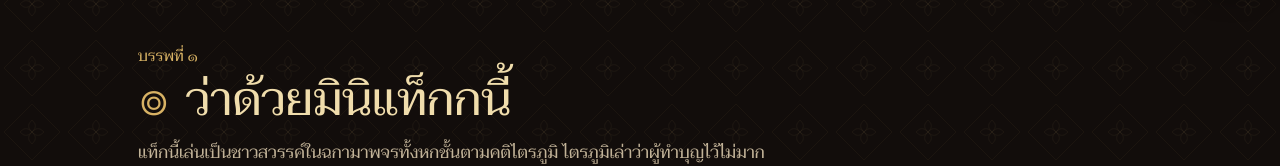
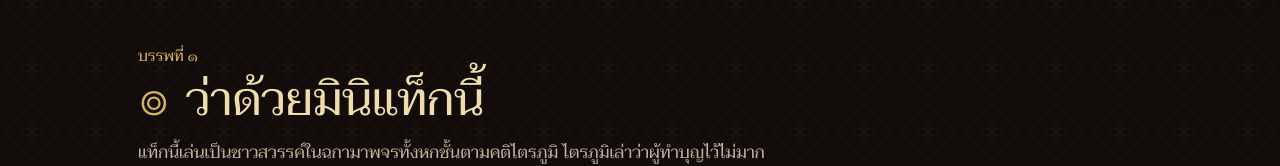
Before and after one commit to bbengcanthr-coder/sawanbcfa, a plain HTML site: page index.html in a window 1280 px wide. Shown: the part 796-962 px from the top of the page. Drawn offline with Linux system fonts and the light colour scheme; a web font is replaced by a local one.

Commit message:
Update index.html

```diff
--- a/index.html
+++ b/index.html
@@ -516,7 +516,7 @@ footer ul{margin:0 0 1.2rem;padding-left:1.2rem;display:grid;gap:.25rem}
   <div class="wrap">
     <header class="chap-head">
       <p class="chap-no">บรรพที่ ๑</p>
-      <h2><span class="fm">๏</span>ว่าด้วยมินิแท็กกนี้</h2>
+      <h2><span class="fm">๏</span>ว่าด้วยมินิแท็กนี้</h2>
       <p class="lede">แท็กนี้เล่นเป็นชาวสวรรค์ในฉกามาพจรทั้งหกชั้นตามคติไตรภูมิ ไตรภูมิเล่าว่าผู้ทำบุญไว้ไม่มากนักจะไปเกิดเป็นบริวาร ผู้รับใช้ หรือพนักงานแต่งอาภรณ์ของเทวดาองค์อื่น ตัวละครของเราคือชาวฟ้ากลุ่มนั้น</p>
     </header>
     <div class="two">
```
